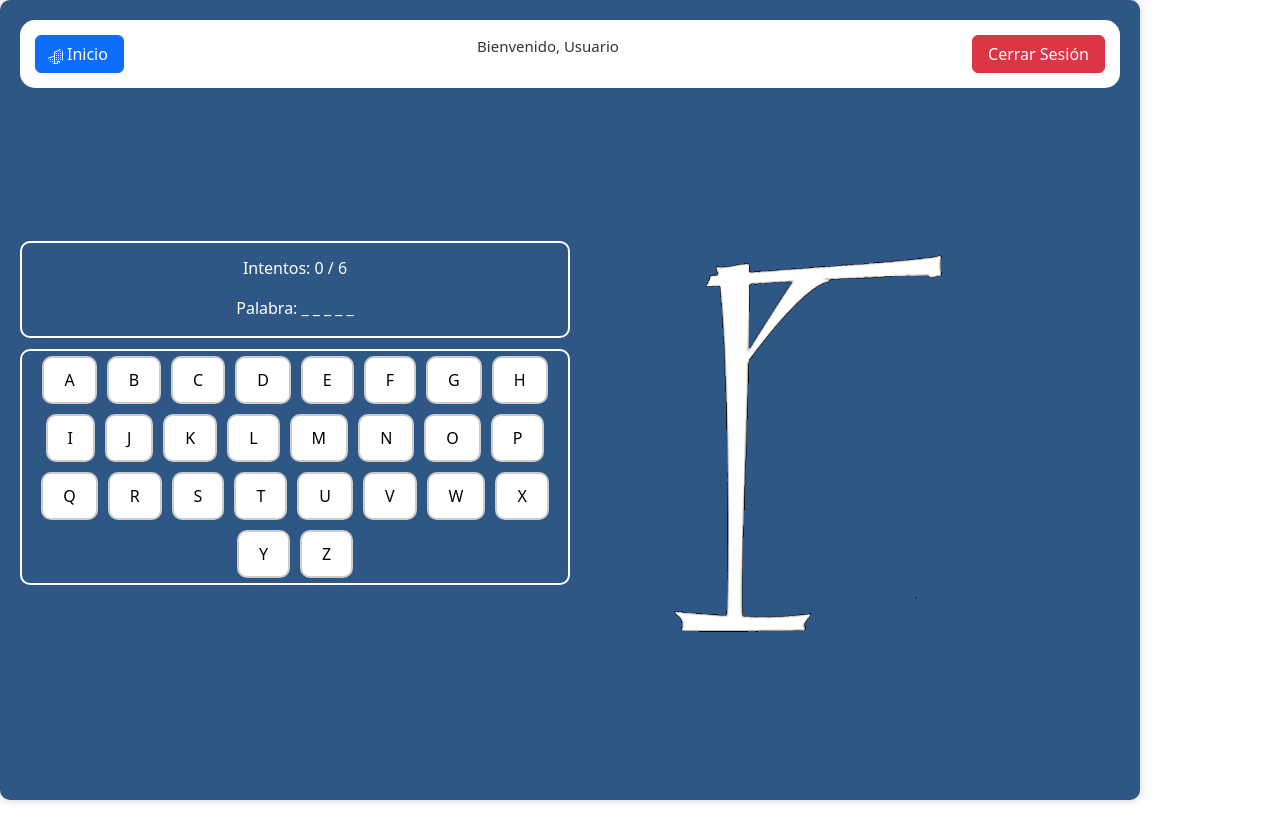
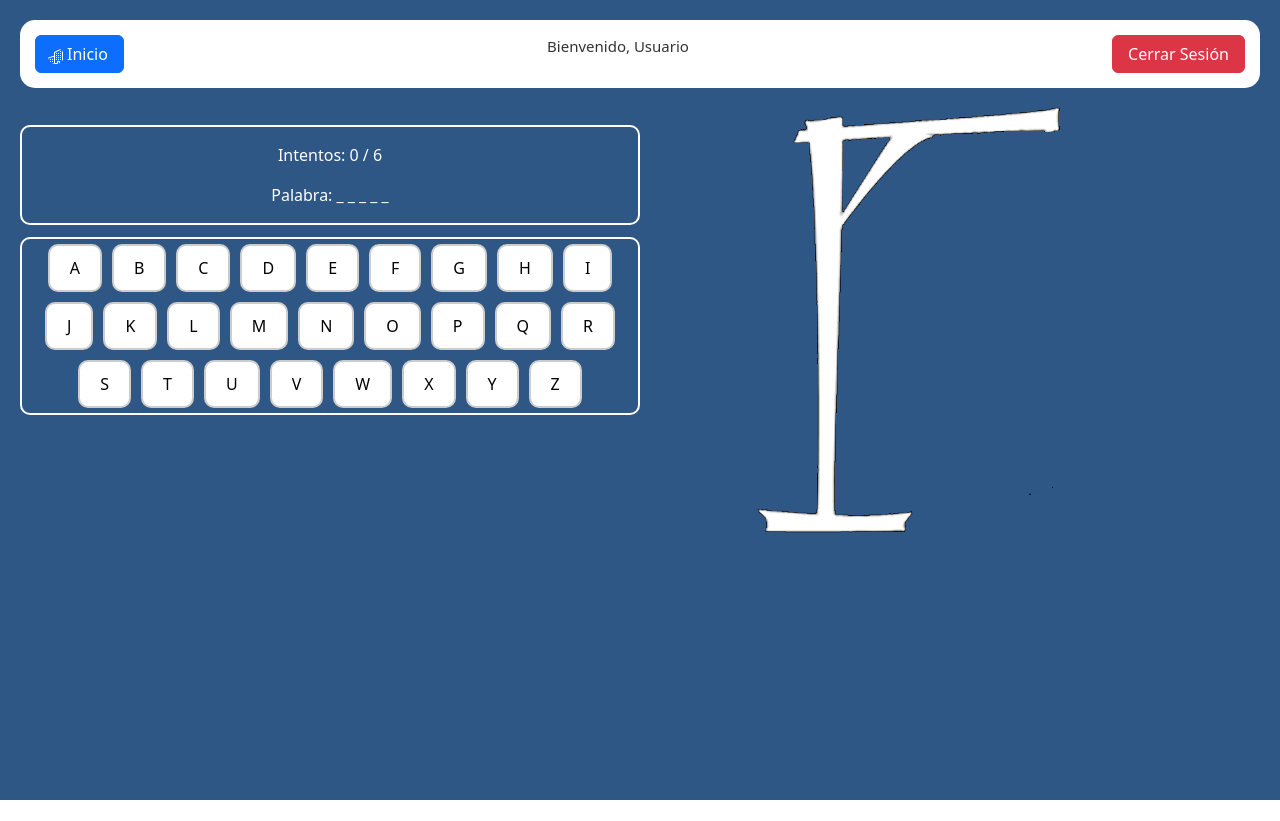
Before and after one commit to cfuemol/VUE, a Vue app: page /ahorcado in a window 1280 px wide. After the commit the page ends 800 px from the top, so only its background shows below. Built offline with nearby package versions, Linux system fonts and the light colour scheme.

Commit message:
Minor fixes ahorcado

```diff
--- a/src/views/ahorcado.vue
+++ b/src/views/ahorcado.vue
@@ -36,9 +36,9 @@
 
     <div v-if="showModalPerder" class="modal">
         <div class="modal-content">
-            <h2>Has perdido</h2>
+            <h2>¡Has perdido!</h2>
             <p>La palabra era: {{ palabra }}</p>
-            <button @click="handleCloseModalPerder">Reiniciar</button>
+            <button @click="handleCloseModalPerder"  class="modal_boton">Reiniciar</button>
         </div>
 
     </div>
@@ -47,7 +47,7 @@
         <div class="modal-content">
             <h2>¡Has ganado!</h2>
             <p>Felicidades, has adivinado la palabra: {{ palabra }}</p>
-            <button @click="handleCloseModalGanar">Reiniciar</button>
+            <button @click="handleCloseModalGanar" class="modal_boton">Reiniciar</button>
         </div>
 
     </div>
@@ -142,14 +142,12 @@
         position: absolute;
         top: 0;
         left: 0;
-        width: 100%;
-        height: 100%;
+        min-width: 100%;
+        min-height: 100%;
         background-color: rgb(47, 87, 133); /* Azul */
         color: #ffffff; /* Blanco */
         text-align: center;
         padding: 20px;
-        border-radius: 10px;
-        box-shadow: 0 0 10px rgba(0, 0, 0, 0.2);
     }
 
     .juego {
@@ -219,7 +217,8 @@
     img{
         width: 75%;
         height: 75%;
-        filter: invert(100%)
+        filter: invert(100%);
+        margin-top: 5%;
     }
 
     .modal {
@@ -243,4 +242,9 @@
         width: 50%;
     }
 
+    .modal_boton{
+        background-color: green;
+        color: white;
+    }
+
 </style>
```
